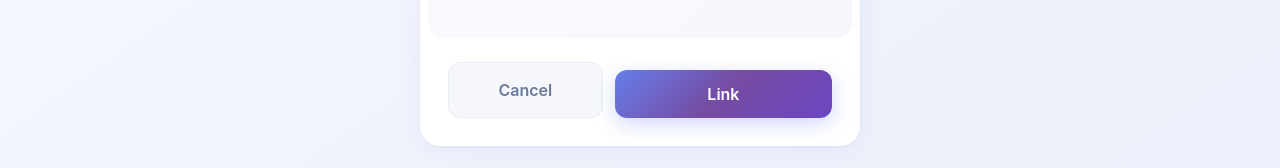
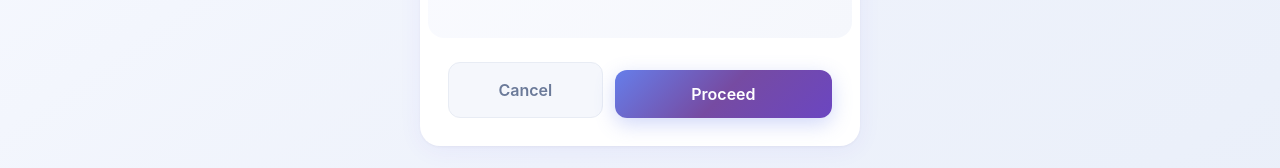
Before and after one commit to kaushik8946/Wearables-App, a React (Vite) app: page /medplus-pairing in a window 1280 px wide. Shown: the part 358-526 px from the top of the page. Built offline with nearby package versions, Linux system fonts and the light colour scheme.

Commit message:
Update MedPlusPairing.jsx

```diff
--- a/src/pages/MedPlusPairing/MedPlusPairing.jsx
+++ b/src/pages/MedPlusPairing/MedPlusPairing.jsx
@@ -92,7 +92,8 @@ const MedPlusPairing = () => {
     const handleCloseSuccess = () => {
         setShowSuccessModal(false);
         setIsLinked(true);
-        // navigate('/manage-account'); // Stay in present screen
+        // Navigate to Patient Linking screen
+        navigate('/patient-linking');
     };
 
     return (
@@ -145,7 +146,7 @@ const MedPlusPairing = () => {
                                         Cancel
                                     </button>
                                     <button className="medplus-link-btn" type="button" onClick={handleLink}>
-                                        Link
+                                        Proceed
                                     </button>
                                 </>
                             )}
```
